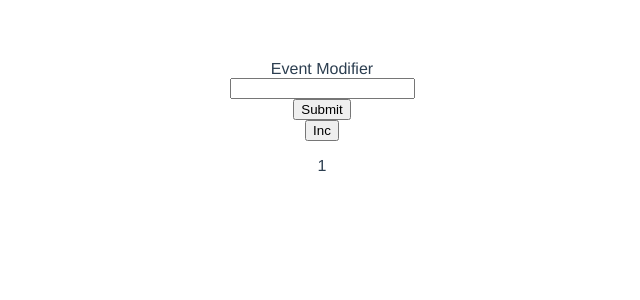
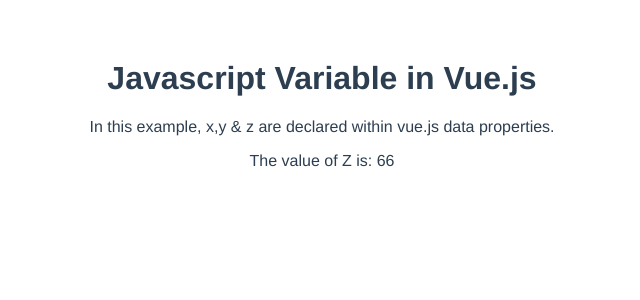
Before and after one commit to ProgrammerSohan/Vue-Js-Random-Self-Practice, a Vue app: page / in a window 1280 px wide. Shown: the top 300 px of the page, without its empty margins (318-958 px from the left). Built offline with nearby package versions, Linux system fonts and the light colour scheme.

Commit message:
raw javascript & vue js together

```diff
--- a/src/App.vue
+++ b/src/App.vue
@@ -2,14 +2,16 @@
    <div>
     <!--     <GeteventData /> -->
     <!-- <Para2Event /> -->
-        <EventModifier />
+     <!--    <EventModifier /> -->
+         <VarOne />
    </div>
   </template>
    <script>
   //import Class from './components/Class.vue'
   //import GeteventData from './components/GeteventData.vue';
  //import Para2Event from './components/Para2Event.vue';
- import EventModifier from './components/EventModifier.vue';
+ //import EventModifier from './components/EventModifier.vue';
+ import VarOne from './components/raw-js/VarOne.vue';
 
   export default{
     name: 'App',
@@ -22,7 +24,9 @@
       //Class,
        // GeteventData
       /// Para2Event
-      EventModifier
+     // EventModifier
+     VarOne
+
     }
 
   }
--- /dev/null
+++ b/src/components/raw-js/VarOne.vue
@@ -0,0 +1,27 @@
+<template >
+    <div>
+        <h1>Javascript Variable in Vue.js</h1>
+        <p>In this example, x,y & z are declared within vue.js data properties.</p>
+        <p>The value of Z is: {{ z }}</p>
+
+    </div>
+</template>
+<script>
+export default {
+    data(){
+        return{
+            x: 5,
+            y: 61,
+        };
+    },
+    computed: {
+        z(){
+            return this.x + this.y;
+        }
+    }
+
+}
+</script>
+<style >
+
+</style>
```
Also changed, not shown: 0-raw-js-prac/1-var_a.html (added, +20 -0 lines).
